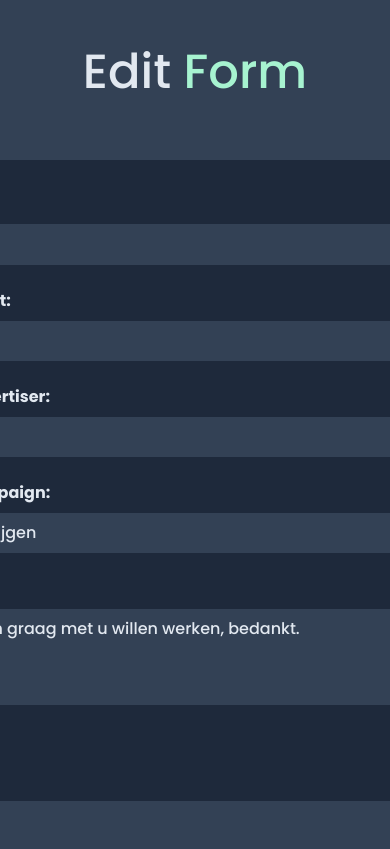
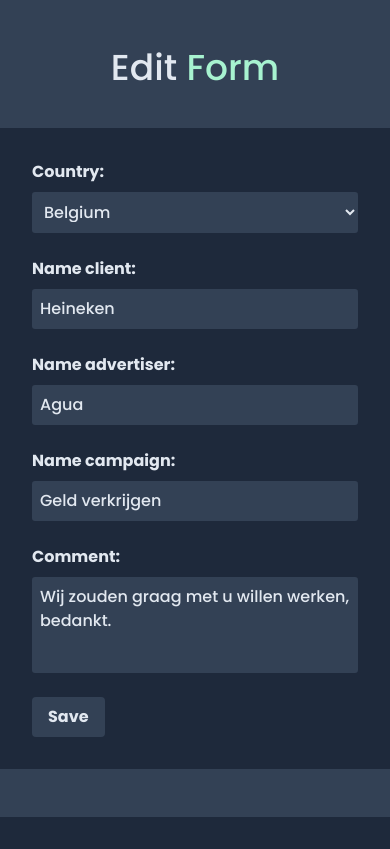
Before and after one commit to fexnagy/thx, a Django app: page /edit/4/ in a window 390 px wide; the page is wider, and only the part inside the window is pictured. Shown: the part 90-939 px from the top of that part. After the commit the page ends 907 px from the top of that part, so only its background shows below. Run offline with Django 5.2, Linux system fonts and the light colour scheme; data comes from the database, SQL or seed files in the repository; both versions use the stored data as it was after the commit; tables that the repository leaves empty hold one stand-in row (values such as "Sample post"); some libraries are stand-ins or nearby versions.

Commit message:
init new

```diff
--- a/base/templates/base/delete.html
+++ b/base/templates/base/delete.html
@@ -1,6 +1,6 @@
 {% extends "main.html" %} {% block content %}
 
-<h1 class="text-5xl pb-12">Delete {{room.name_client}}</h1>
+<h1 class="text-4xl pb-6 md:text-5xl md:pb-12">Delete {{room.name_client}}</h1>
 
 <div class="pb-4">
   <form method="POST" action="">
--- a/base/templates/base/form.html
+++ b/base/templates/base/form.html
@@ -1,12 +1,12 @@
 {% extends "main.html" %} {% block content %}
 
 <!-- Dynamic header based on the view -->
-<h1 class="text-5xl pb-12">
+<h1 class="text-4xl pb-6 md:text-5xl md:pb-12">
   {{title}} <span class="text-emerald-200">Form</span>
 </h1>
 
-<div class="mt-4 w-[40rem]">
-  <form method="POST" action="" class="bg-slate-800 p-8 rounded-xl">
+<div class="bg-slate-800 mt-4 p-8 md:rounded-xl w-full md:w-[40rem]">
+  <form method="POST" action="">
     {% csrf_token %} {{form}} <input type="submit" {% if title == "Edit" %}
     value="Save" {% else %} value="{{title}}" {% endif %} class="bg-slate-700
     hover:text-emerald-200 hover:cursor-pointer font-bold py-2 px-4 rounded" />
```
Also changed, not shown: base/templates/base/home.html (+9 -3 lines), base/templates/base/room.html (+3 -6 lines), db.sqlite3.
